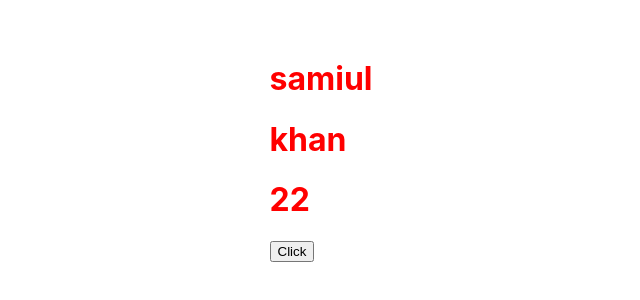
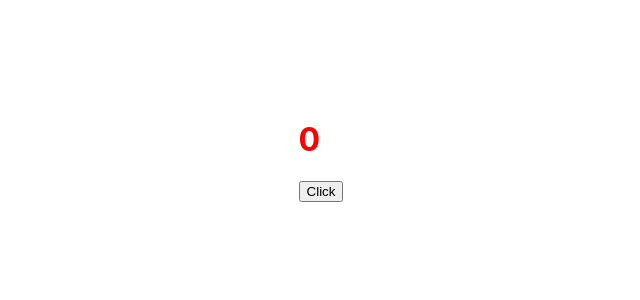
Before and after one commit to geeksterin/fs-02-08-03b1-React-, a React (Create React App) app in the folder CRA/reactstart/: page / in a window 1280 px wide. Shown: the part 250-550 px from the top of the page, without its empty margins (319-959 px from the left). Built offline with nearby package versions, Linux system fonts and the light colour scheme.

Commit message:
CRA-state

```diff
--- a/CRA/reactstart/src/State/Incr.js
+++ b/CRA/reactstart/src/State/Incr.js
@@ -9,11 +9,11 @@ import React, { useState } from "react";
  */
 
 // function Incr() {
-//   //   let counter = 0;
+//   let counter = 0;
 //   const [counter, setCounter] = useState(10);
 //   function handleClick() {
 //     console.log("before Increment", counter);
-//     //   counter++;
+//   counter++;
 //     setCounter(counter + 1);
 //     console.log("after Increment", counter);
 //   }
@@ -25,26 +25,91 @@ import React, { useState } from "react";
 //   );
 // }
 
+// function Incr() {
+//   const [user, setUser] = useState({
+//     fname: "samiul",
+//     lname: "khan",
+//     age: 22,
+//   });
+
+//   function handleClick() {
+//     const updatedObj = {
+//       ...user,
+//       age: user.age + 1,
+//     };
+//     setUser(updatedObj);
+//   }
+
+//   return (
+//     <div>
+//       <h1>{user.fname}</h1>
+//       <h1>{user.lname}</h1>
+//       <h1>{user.age}</h1>
+//       <button onClick={handleClick}>Click</button>
+//     </div>
+//   );
+// }
+
+// function Incr() {
+//   const [isLoggedin, setIsLoggedIn] = useState(false);
+//   // function handleClick() {
+//   //   setIsLoggedIn(!isLoggedin);
+//   // }
+//   // return  (
+//   //   <div>
+//   //     {isLoggedin ? <h1>User is LoggedIn</h1> : <h1>User is Not logged In</h1>}
+//   //     <button onClick={ handleClick}>Click</button>
+//   //   </div>
+//   // );
+
+//   //conditional rendering
+//   // return isLoggedin ? (
+//   //   <LoggedInComp func={setIsLoggedIn} />
+//   // ) : (
+//   //   <LogoutComp func={setIsLoggedIn} />
+//   // );
+//   //shortcircuit
+//   return (
+//     <>
+//       {isLoggedin && <LoggedInComp func={setIsLoggedIn} />}
+//       {!isLoggedin && <LogoutComp func={setIsLoggedIn} />}
+//     </>
+//   );
+// }
+
+// function LoggedInComp({ func }) {
+//   function handleClick() {
+//     func(false);
+//   }
+//   return (
+//     <div>
+//       <h1>User is Logged In</h1>
+//       <button onClick={handleClick}>Click</button>
+//     </div>
+//   );
+// }
+// function LogoutComp({ func }) {
+//   function handleClick() {
+//     func(true);
+//   }
+//   return (
+//     <div>
+//       <h1>User is not Logged In</h1>
+//       <button onClick={handleClick}>Click</button>
+//     </div>
+//   );
+// }
+
 function Incr() {
-  const [user, setUser] = useState({
-    fname: "samiul",
-    lname: "khan",
-    age: 22,
-  });
-
   function handleClick() {
-    const updatedObj = {
-      age: user.age + 1,
-      ...user,
-    };
-    setUser(updatedObj);
+    console.log("before update", counter);
+    setCounter(counter + 1);
+    console.log("after update", counter);
   }
-
+  const [counter, setCounter] = useState(0);
   return (
     <div>
-      <h1>{user.fname}</h1>
-      <h1>{user.lname}</h1>
-      <h1>{user.age}</h1>
+      <h1>{counter}</h1>
       <button onClick={handleClick}>Click</button>
     </div>
   );
```
